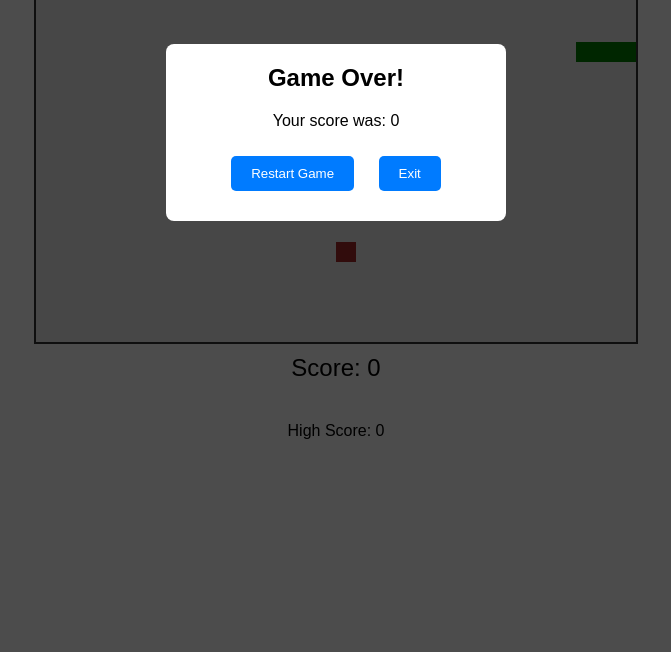
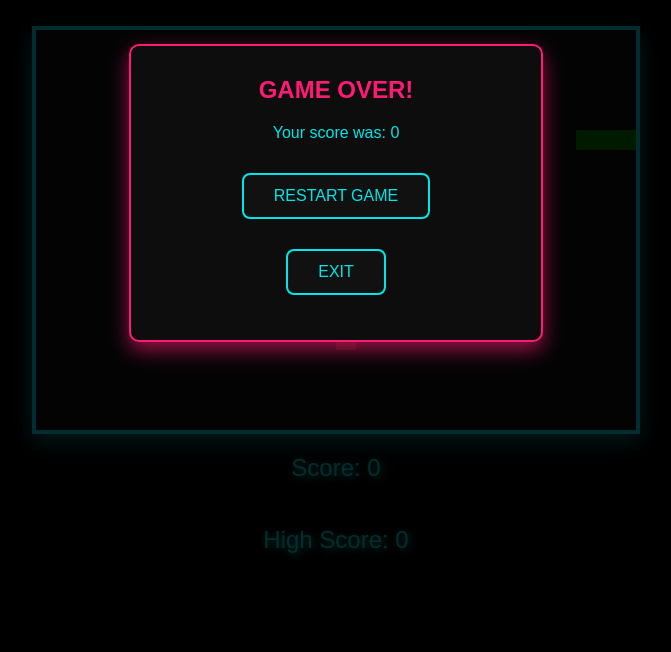
Before and after one commit to DankoKr/snakeGame, a website built with Vite: page game.html in a window 1280 px wide. Shown: the part 148-800 px from the top of the page, without its empty margins (304-975 px from the left). Built offline with nearby package versions, Linux system fonts and the light colour scheme.

Commit message:
design: Implemented arcade like design

```diff
--- a/src/static/css/game.css
+++ b/src/static/css/game.css
@@ -2,33 +2,53 @@ body {
   display: flex;
   flex-direction: column;
   align-items: center;
-  font-family: Arial, sans-serif;
+  justify-content: center;
+  height: 100vh;
+  margin: 0;
+  font-family: 'Press Start 2P', sans-serif;
+  background-color: #000;
+  color: #00e6e6;
 }
 
 #game-container {
   display: flex;
   flex-direction: column;
   align-items: center;
+  margin-top: 20px;
 }
 
 #game-board {
-  border: 2px solid #333;
-  background-color: #eee;
+  border: 4px solid #00e6e6;
+  background-color: #111;
+  box-shadow: 0 8px 20px rgba(0, 230, 230, 0.5);
 }
 
-#score {
-  margin-top: 10px;
-  font-size: 24px;
+#score,
+#high-score {
+  margin-top: 20px;
+  font-size: 1.5rem;
+  text-shadow: 2px 2px 8px #00e6e6;
 }
 
 #pause-indicator {
-  font-size: 24px;
-  color: red;
+  font-size: 2rem;
+  color: #ff1a75;
   position: absolute;
   top: 50%;
   left: 50%;
   transform: translate(-50%, -50%);
-  z-index: 10;
+  animation: blink 1s infinite;
+}
+
+/* Blinking animation for the pause text */
+@keyframes blink {
+  0%,
+  100% {
+    opacity: 1;
+  }
+  50% {
+    opacity: 0;
+  }
 }
 
 .modal {
@@ -39,32 +59,40 @@ body {
   top: 0;
   width: 100%;
   height: 100%;
-  background-color: rgba(0, 0, 0, 0.7);
+  background-color: rgba(0, 0, 0, 0.8);
 }
 
 .modal-content {
-  background-color: #fff;
+  background-color: #0d0d0d;
   margin: 15% auto;
-  padding: 20px;
-  border-radius: 8px;
-  width: 300px;
+  padding: 30px;
+  border-radius: 10px;
+  width: 350px;
   text-align: center;
+  border: 2px solid #ff1a75;
+  box-shadow: 0 8px 20px rgba(255, 26, 117, 0.6);
 }
 
 .modal-content h2 {
   margin-top: 0;
+  color: #ff1a75;
+  text-transform: uppercase;
 }
 
 .modal-content button {
-  margin: 10px;
-  padding: 10px 20px;
+  margin: 15px;
+  padding: 12px 30px;
+  font-size: 1rem;
   cursor: pointer;
-  border: none;
-  background-color: #007bff;
-  color: white;
-  border-radius: 5px;
+  border: 2px solid #00e6e6;
+  background-color: #111;
+  color: #00e6e6;
+  text-transform: uppercase;
+  border-radius: 8px;
+  transition: all 0.3s ease;
 }
 
 .modal-content button:hover {
-  background-color: #0056b3;
+  background-color: #00e6e6;
+  color: #111;
 }
--- a/src/static/css/index.css
+++ b/src/static/css/index.css
@@ -4,40 +4,53 @@ body {
   justify-content: center;
   height: 100vh;
   margin: 0;
-  font-family: 'Arial', sans-serif;
-  background: linear-gradient(135deg, #1e3c72, #2a5298);
-  color: #fff;
+  font-family: 'Press Start 2P', sans-serif;
+  background-color: #0d0d0d;
+  color: #00ff7f;
+  text-shadow: 2px 2px 8px #00ff7f;
+  overflow: hidden;
 }
 
 .home-container {
   text-align: center;
-  background-color: rgba(0, 0, 0, 0.6);
-  padding: 30px;
+  background-color: rgba(0, 0, 0, 0.8);
+  padding: 40px;
   border-radius: 15px;
-  box-shadow: 0 8px 15px rgba(0, 0, 0, 0.2);
+  box-shadow: 0 12px 25px rgba(0, 255, 127, 0.5);
+  max-width: 400px;
+  width: 90%;
 }
 
 h1 {
-  font-size: 2.5rem;
+  font-size: 3rem;
   margin-bottom: 20px;
+  text-transform: uppercase;
 }
 
 p {
-  font-size: 1.2rem;
+  font-size: 1.1rem;
   margin-bottom: 30px;
 }
 
 button {
-  padding: 10px 20px;
+  padding: 15px 25px;
   font-size: 1.2rem;
-  border: none;
-  border-radius: 5px;
+  border: 2px solid #00ff7f;
+  background-color: #111;
+  color: #00ff7f;
   cursor: pointer;
-  background-color: #4caf50;
-  color: #fff;
-  transition: background-color 0.3s ease;
+  text-transform: uppercase;
+  border-radius: 8px;
+  transition: all 0.3s ease;
+  box-shadow: 0 6px 15px rgba(0, 255, 127, 0.3);
 }
 
 button:hover {
-  background-color: #45a049;
+  background-color: #00ff7f;
+  color: #111;
+  box-shadow: 0 8px 20px rgba(0, 255, 127, 0.5);
 }
+
+button:active {
+  transform: translateY(2px);
+}
```
Also changed, not shown: 1 other file.
